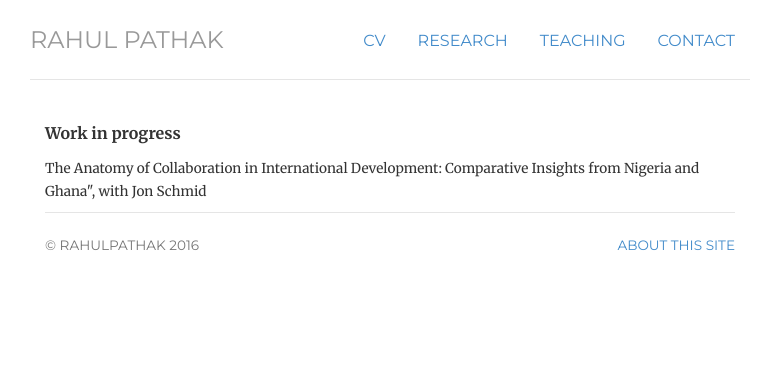
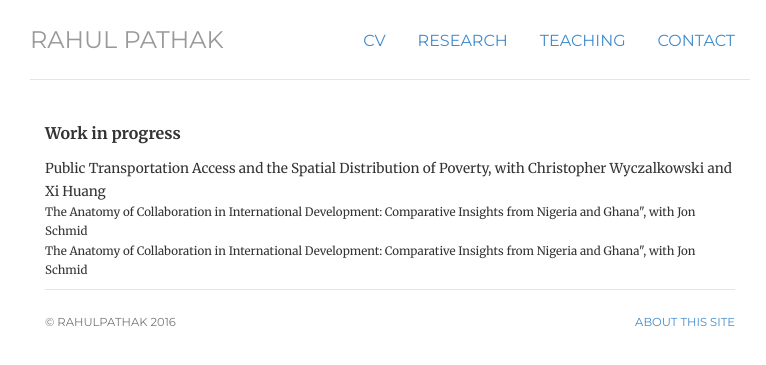
Before and after one commit to pathak-rahul/pathak-rahul.github.io, a Jekyll site: the page built from ongoing/index.html, in a window 1280 px wide. Shown: the top 365 px of the page, without its empty margins (250-1016 px from the left). Built offline with Jekyll 4.4.1, drawn with Linux system fonts in a browser that asks for light colours.

Commit message:
Update index.html

```diff
--- a/ongoing/index.html
+++ b/ongoing/index.html
@@ -11,6 +11,10 @@
 
 <ul class="list-unstyled">
 
+   	<li> <small>Public Transportation Access and the Spatial Distribution of Poverty, with Christopher Wyczalkowski and Xi Huang</small> </li>
+   	<li> <small></li>
+   	<li> <small>The Anatomy of Collaboration in International Development: Comparative Insights from Nigeria and Ghana", with Jon Schmid</small> </li>
+
    	<li> <small>The Anatomy of Collaboration in International Development: Comparative Insights from Nigeria and Ghana", with Jon Schmid</small> </li>
 
     </ul>
```
